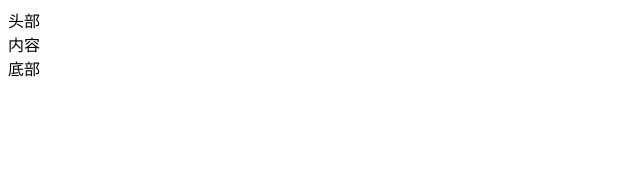
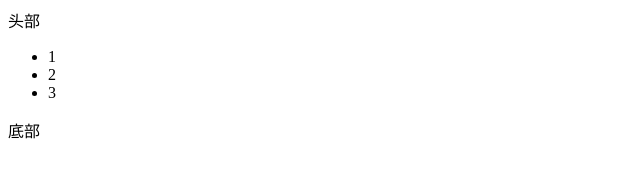
Before and after one commit to xiaodanli/10-07, a plain HTML site: page src/index.html in a window 1280 px wide. Shown: the whole page, without its empty margins (0-640 px from the left). Drawn offline with Linux system fonts and the light colour scheme.

Commit message:
“添加列表

```diff
--- a/src/index.html
+++ b/src/index.html
@@ -11,7 +11,13 @@
 <body>
     <div class="wrap">
         <header>头部</header>
-        <div class="con">内容</div>
+        <div class="con">
+            <ul>
+                <li>1</li>
+                <li>2</li>
+                <li>3</li>
+            </ul>
+        </div>
         <footer>底部</footer>
     </div>
 </body>
```
